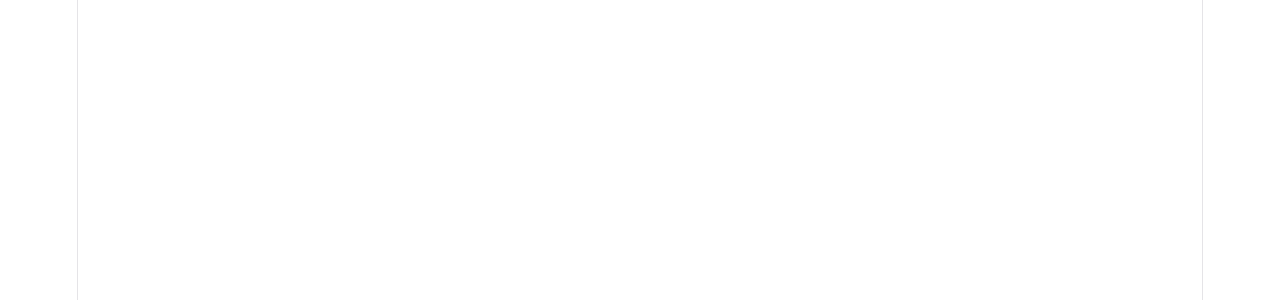
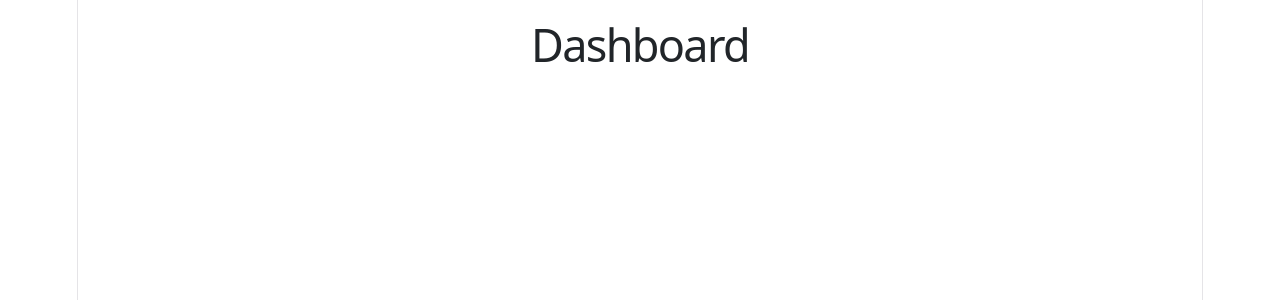
Before and after one commit to ihsky065/login-page-w-react-router, a React (Vite) app: page /Dashboard in a window 1280 px wide. Shown: the top 300 px of the page. Built offline with nearby package versions, Linux system fonts and the light colour scheme.

Commit message:
Render heading with y axis and 3 spacing margin

```diff
--- a/src/pages/Dashboard.jsx
+++ b/src/pages/Dashboard.jsx
@@ -1,5 +1,7 @@
 import { Card } from "react-bootstrap";
 
 export default function Dashboard () {
-
+    return(
+        <h1 className="my-3">Dashboard</h1>
+    )
 }
```
